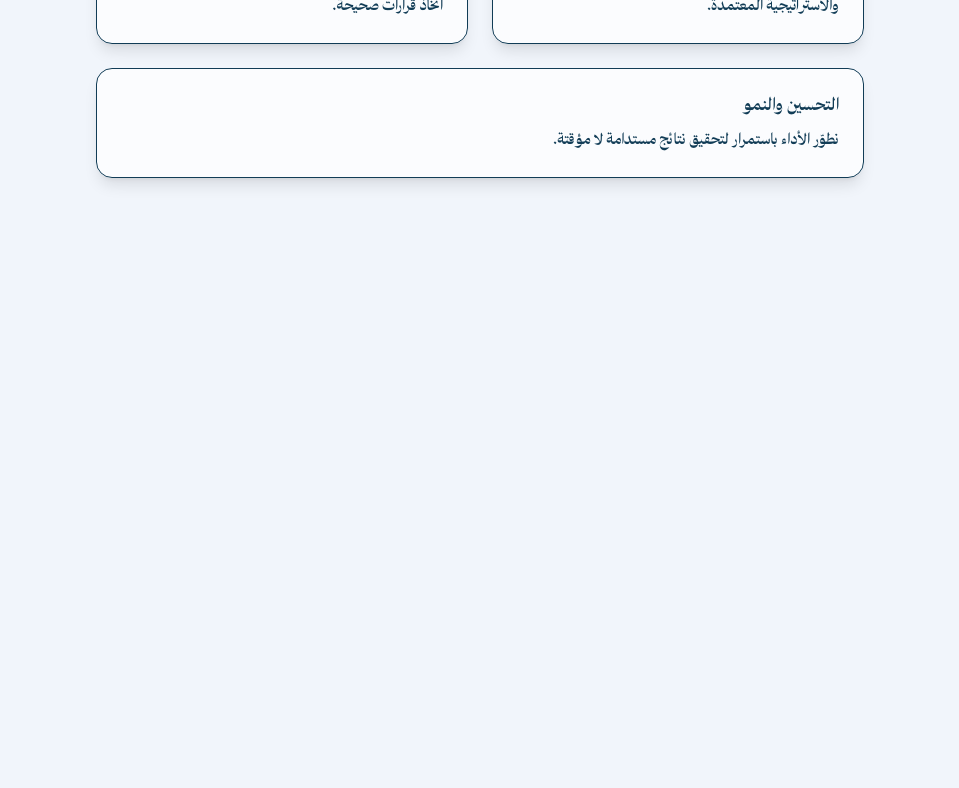
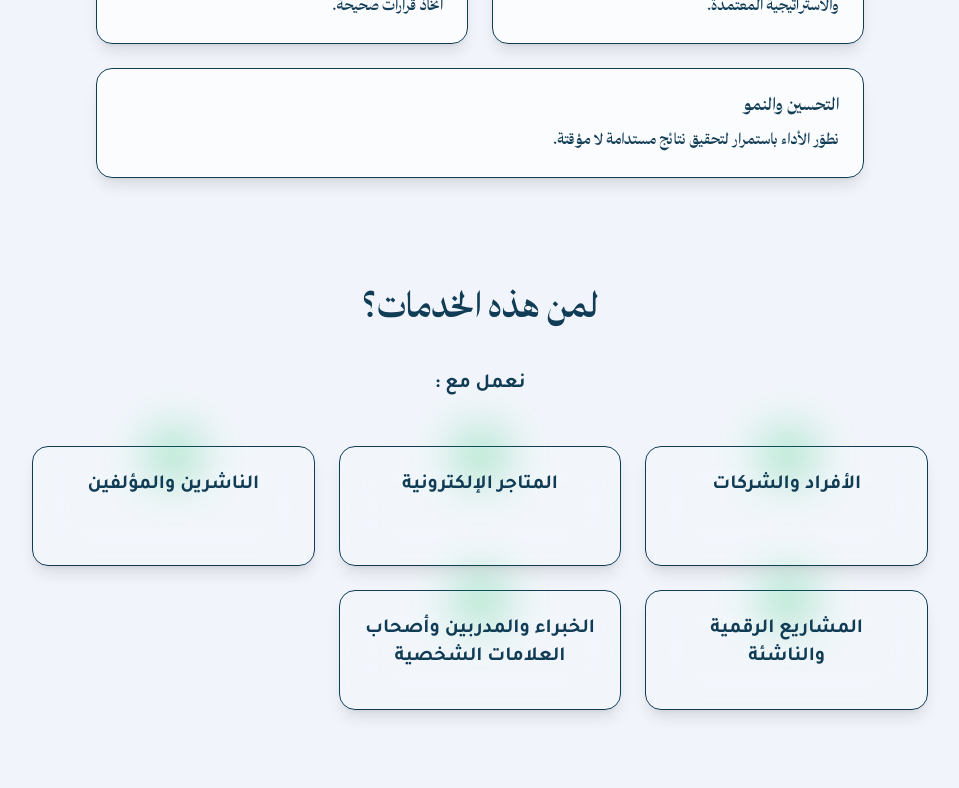
Before and after one commit to Abdullah-AlSalloum/yasergothani, a Next.js app: page / in a window 1280 px wide. Shown: the part 2000-2788 px from the top of the page, without its empty margins (160-1119 px from the left). Before the commit the page ends 2226 px from the top, so only its background shows below. Built offline with nearby package versions, Linux system fonts and the light colour scheme.

Commit message:
adding targetAudience section

```diff
--- a/src/app/page.tsx
+++ b/src/app/page.tsx
@@ -1,6 +1,7 @@
 'use client'
 import ProblemSection from "@/components/ProblemSection";
 import MethodologySection from "@/components/MethodologySection";
+import TargetAudienceSection from "@/components/TargetAudienceSection";
 import HeroSection from "../components/HeroSection";
 import Snowfall from 'react-snowfall'
 
@@ -11,6 +12,7 @@ export default function Home() {
    <HeroSection />
   <ProblemSection/>
   <MethodologySection/>
+  <TargetAudienceSection/>
   </>
  ;
 }
--- /dev/null
+++ b/src/components/TargetAudienceSection.tsx
@@ -0,0 +1,40 @@
+"use client";
+import React from "react";
+
+const categories = [
+  "الأفراد والشركات",
+  "المتاجر الإلكترونية",
+  "الناشرين والمؤلفين",
+  "المشاريع الرقمية والناشئة",
+  "الخبراء والمدربين وأصحاب العلامات الشخصية",
+];
+
+export default function TargetAudienceSection() {
+  return (
+    <section className="w-full py-16 px-4" style={{ background: 'var(--background)' }}>
+      <div className="max-w-4xl mx-auto flex flex-col items-center text-center gap-8">
+        <h2 className="text-2xl sm:text-3xl md:text-4xl font-extrabold text-primary mb-2" style={{ fontFamily: 'TheYearOfTheCamel, Tajawal, Arial' }}>
+          لمن هذه الخدمات؟
+        </h2>
+        <div className="text-lg md:text-xl font-semibold text-primary mb-4" style={{ color: 'var(--foreground)', fontFamily: 'Tajawal, Arial' }}>
+          نعمل مع :
+        </div>
+        <div className="grid grid-cols-1 sm:grid-cols-2 md:grid-cols-3 gap-6 w-full mb-8">
+          {categories.map((cat, i) => (
+            <div
+              key={i}
+              className="relative bg-white/10 backdrop-blur-xl rounded-2xl p-6 flex flex-col items-center text-center shadow-lg border border-primary-light transition-transform duration-300 hover:scale-105 hover:shadow-2xl group"
+              style={{ minHeight: 120 }}
+            >
+              <div className="absolute -top-4 left-1/2 -translate-x-1/2 w-12 h-12 bg-gradient-to-br from-green-400/60 to-green-600/80 rounded-full blur-xl opacity-60 group-hover:blur-2xl group-hover:opacity-90 transition-all duration-300 z-0" />
+              <div className="relative z-10 text-lg md:text-xl font-bold text-primary" style={{ fontFamily: 'Tajawal, Arial' }}>{cat}</div>
+            </div>
+          ))}
+        </div>
+        <div className="mt-4 bg-red-500/90 text-white text-lg md:text-xl font-bold rounded-xl px-6 py-4 shadow-lg border-2 border-red-400 animate-pulse" style={{ fontFamily: 'Tajawal, Arial' }}>
+         إن كنت تبحث عن نشر محتوى فقط، فنحن لسنا الخيار المناسب.
+        </div>
+      </div>
+    </section>
+  );
+}
```
